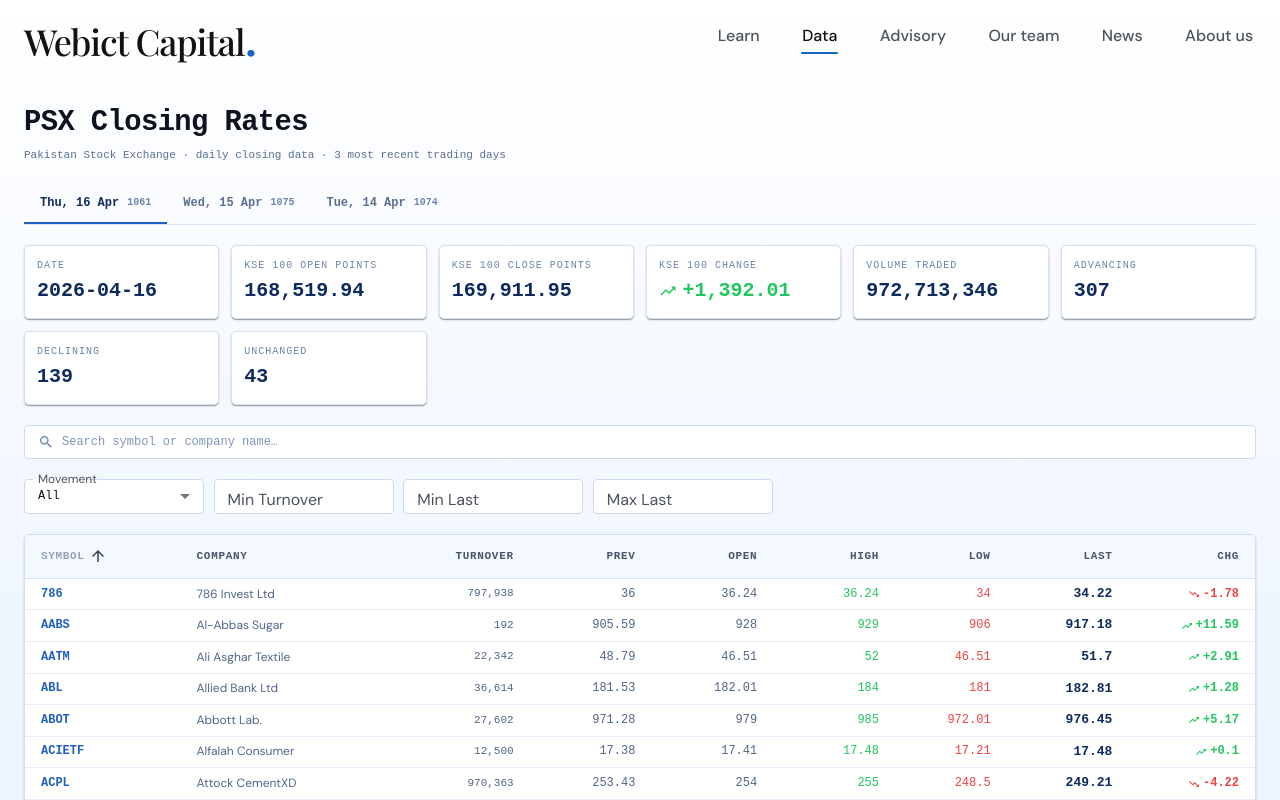
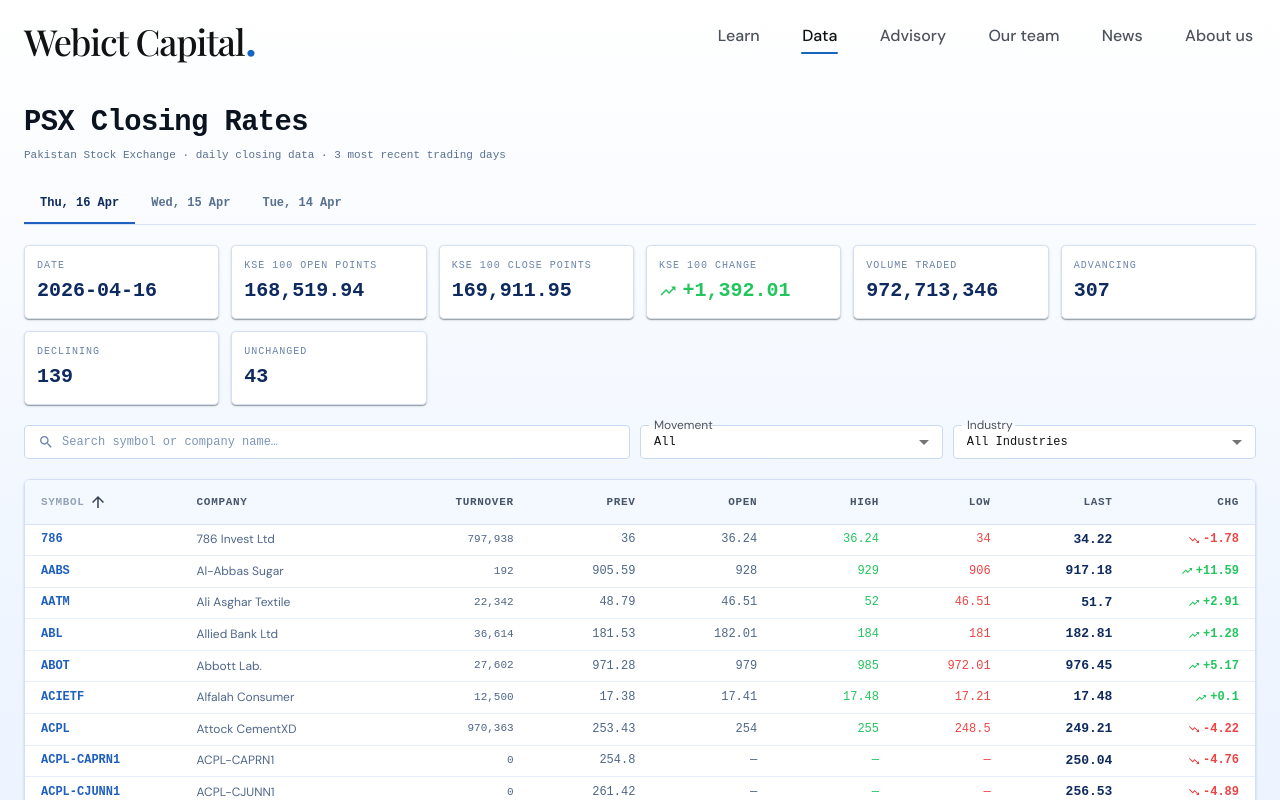
Before and after one commit to mhamzaanis/WebictCapital, a React (Vite) app: page /data in a window 1280 px wide. Shown: the top 800 px of the page. Built offline with nearby package versions, Linux system fonts and the light colour scheme; a web font is replaced by a local one.

Commit message:
refactor: Enhance DataPage with section and industry filters for improved stock data management

```diff
--- a/src/components/pages/DataPage.tsx
+++ b/src/components/pages/DataPage.tsx
@@ -30,6 +30,8 @@ import { useEffect, useMemo, useState, type ReactNode, type SyntheticEvent } fro
 type PsxStock = {
 	symbol: string
 	company: string
+	section: string | null
+	industry: string | null
 	turnover: string | number | null
 	prev_rate: string | number | null
 	open: string | number | null
@@ -58,6 +60,9 @@ type PsxData = {
 type RawPsxStock = {
 	symbol: string
 	company: string
+	section?: string | null
+	industry?: string | null
+	sector?: string | null
 	turnover?: string | number | null
 	prev_rate?: string | number | null
 	open?: string | number | null
@@ -134,9 +139,14 @@ function changeSign(change: string | number | null | undefined): string {
 }
 
 function normalizeStock(stock: RawPsxStock): PsxStock {
+	const section = stock.section ?? stock.sector ?? null
+	const industry = stock.industry ?? section
+
 	return {
 		symbol: stock.symbol,
 		company: stock.company,
+		section,
+		industry,
 		turnover: stock.turnover ?? null,
 		prev_rate: stock.prev_rate ?? null,
 		open: stock.open ?? stock.open_rate ?? null,
@@ -212,9 +222,11 @@ export function DataPage() {
 	const [sortKey, setSortKey] = useState<SortKey>('symbol')
 	const [sortDir, setSortDir] = useState<SortDir>('asc')
 	const [movementFilter, setMovementFilter] = useState<MovementFilter>('all')
-	const [minTurnover, setMinTurnover] = useState('')
-	const [minLastRate, setMinLastRate] = useState('')
-	const [maxLastRate, setMaxLastRate] = useState('')
+	// const [sectionFilter, setSectionFilter] = useState('all')
+	const [industryFilter, setIndustryFilter] = useState('all')
+	// const [minTurnover, setMinTurnover] = useState('')
+	// const [minLastRate, setMinLastRate] = useState('')
+	// const [maxLastRate, setMaxLastRate] = useState('')
 	const [page, setPage] = useState(0)
 	const [rowsPerPage, setRowsPerPage] = useState(25)
 
@@ -249,9 +261,11 @@ export function DataPage() {
 		setSortKey('symbol')
 		setSortDir('asc')
 		setMovementFilter('all')
-		setMinTurnover('')
-		setMinLastRate('')
-		setMaxLastRate('')
+		// setSectionFilter('all')
+		setIndustryFilter('all')
+		// setMinTurnover('')
+		// setMinLastRate('')
+		// setMaxLastRate('')
 		setPage(0)
 	}
 
@@ -267,11 +281,16 @@ export function DataPage() {
 	const activeData = slotData[activeTab]
 	const stocks = activeData?.stocks ?? []
 
+	const industryOptions = useMemo(
+		() => Array.from(new Set(stocks.map((s) => s.industry).filter((s): s is string => Boolean(s)))).sort(),
+		[stocks],
+	)
+
 	const displayedStocks = useMemo(() => {
 		const q = search.trim().toLowerCase()
-		const minTurnoverNum = minTurnover.trim() === '' ? NaN : parseFloat(minTurnover)
-		const minLastNum = minLastRate.trim() === '' ? NaN : parseFloat(minLastRate)
-		const maxLastNum = maxLastRate.trim() === '' ? NaN : parseFloat(maxLastRate)
+		// const minTurnoverNum = minTurnover.trim() === '' ? NaN : parseFloat(minTurnover)
+		// const minLastNum = minLastRate.trim() === '' ? NaN : parseFloat(minLastRate)
+		// const maxLastNum = maxLastRate.trim() === '' ? NaN : parseFloat(maxLastRate)
 
 		const filtered = q
 			? stocks.filter((s) => s.symbol.toLowerCase().includes(q) || s.company.toLowerCase().includes(q))
@@ -285,13 +304,19 @@ export function DataPage() {
 			return !isNaN(chg) && chg === 0
 		})
 
-		const filteredByRange = filteredByMovement.filter((s) => {
+		const filteredByMeta = filteredByMovement.filter((s) => {
+			// if (sectionFilter !== 'all' && s.section !== sectionFilter) return false
+			if (industryFilter !== 'all' && s.industry !== industryFilter) return false
+			return true
+		})
+
+		const filteredByRange = filteredByMeta.filter((s) => {
 			const turnover = toNum(s.turnover)
 			const last = toNum(s.last_rate)
 
-			if (!isNaN(minTurnoverNum) && !isNaN(turnover) && turnover < minTurnoverNum) return false
-			if (!isNaN(minLastNum) && !isNaN(last) && last < minLastNum) return false
-			if (!isNaN(maxLastNum) && !isNaN(last) && last > maxLastNum) return false
+			// if (!isNaN(minTurnoverNum) && !isNaN(turnover) && turnover < minTurnoverNum) return false
+			// if (!isNaN(minLastNum) && !isNaN(last) && last < minLastNum) return false
+			// if (!isNaN(maxLastNum) && !isNaN(last) && last > maxLastNum) return false
 			return true
 		})
 
@@ -299,7 +324,7 @@ export function DataPage() {
 			const cmp = compareCells(a, b, sortKey)
 			return sortDir === 'asc' ? cmp : -cmp
 		})
-	}, [stocks, search, sortKey, sortDir, movementFilter, minTurnover, minLastRate, maxLastRate])
+	}, [stocks, search, sortKey, sortDir, movementFilter, industryFilter, ])
 
 	const pagedStocks = useMemo(() => {
 		const start = page * rowsPerPage
@@ -308,7 +333,7 @@ export function DataPage() {
 
 	useEffect(() => {
 		setPage(0)
-	}, [search, movementFilter, minTurnover, minLastRate, maxLastRate, rowsPerPage, activeTab])
+	}, [search, movementFilter, industryFilter, rowsPerPage, activeTab])
 
 	const stats = useMemo(() => {
 		const market = activeData?.market
@@ -460,18 +485,7 @@ export function DataPage() {
 												{status === 'loading' && (
 													<CircularProgress size={10} sx={{ color: '#6b84aa' }} />
 												)}
-												{status === 'ok' && d && (
-													<Box
-														component="span"
-														sx={{
-															fontSize: 10,
-															color: '#6b84aa',
-															fontFamily: MONO,
-														}}
-													>
-														{d.total_stocks}
-													</Box>
-												)}
+
 												{status === 'error' && (
 													<Box component="span" sx={{ fontSize: 10, color: '#ef4444' }}>
 														✕
@@ -565,7 +579,8 @@ export function DataPage() {
 								))}
 							</Box>
 
-							{/* ── Search ── */}
+							{/* ── Filters ── */}
+							<Stack direction={{ xs: 'column', md: 'row' }} spacing={1.2}>
 								<TextField
 									placeholder="Search symbol or company name…"
 									value={search}
@@ -582,6 +597,7 @@ export function DataPage() {
 										},
 									}}
 									sx={{
+										width: { xs: '100%', md: '50%' },
 										'& .MuiOutlinedInput-root': {
 											bgcolor: '#ffffff',
 											color: '#253750',
@@ -596,7 +612,6 @@ export function DataPage() {
 									}}
 								/>
 
-							<Stack direction={{ xs: 'column', md: 'row' }} spacing={1.2}>
 								<TextField
 									select
 									size="small"
@@ -605,7 +620,7 @@ export function DataPage() {
 									onChange={(e) => setMovementFilter(e.target.value as MovementFilter)}
 									slotProps={{ select: { native: true } }}
 									sx={{
-										minWidth: { xs: '100%', md: 180 },
+										width: { xs: '100%', md: '25%' },
 										'& .MuiOutlinedInput-root': {
 											bgcolor: '#ffffff',
 											fontFamily: MONO,
@@ -623,13 +638,14 @@ export function DataPage() {
 								</TextField>
 
 								<TextField
+									select
 									size="small"
-									label="Min Turnover"
-									type="number"
-									value={minTurnover}
-									onChange={(e) => setMinTurnover(e.target.value)}
+									label="Industry"
+									value={industryFilter}
+									onChange={(e) => setIndustryFilter(e.target.value)}
+									slotProps={{ select: { native: true } }}
 									sx={{
-										minWidth: { xs: '100%', md: 160 },
+										width: { xs: '100%', md: '25%' },
 										'& .MuiOutlinedInput-root': {
 											bgcolor: '#ffffff',
 											fontFamily: MONO,
@@ -639,45 +655,14 @@ export function DataPage() {
 											'&.Mui-focused fieldset': { borderColor: '#1f5fbf' },
 										},
 									}}
-								/>
+								>
+									<option value="all">All Industries</option>
+									{industryOptions.map((industry) => (
+										<option key={industry} value={industry}>{industry}</option>
+									))}
+								</TextField>
 
-								<TextField
-									size="small"
-									label="Min Last"
-									type="number"
-									value={minLastRate}
-									onChange={(e) => setMinLastRate(e.target.value)}
-									sx={{
-										minWidth: { xs: '100%', md: 130 },
-										'& .MuiOutlinedInput-root': {
-											bgcolor: '#ffffff',
-											fontFamily: MONO,
-											fontSize: 12,
-											'& fieldset': { borderColor: '#c9d9f2' },
-											'&:hover fieldset': { borderColor: '#87a6d3' },
-											'&.Mui-focused fieldset': { borderColor: '#1f5fbf' },
-										},
-									}}
-								/>
 
-								<TextField
-									size="small"
-									label="Max Last"
-									type="number"
-									value={maxLastRate}
-									onChange={(e) => setMaxLastRate(e.target.value)}
-									sx={{
-										minWidth: { xs: '100%', md: 130 },
-										'& .MuiOutlinedInput-root': {
-											bgcolor: '#ffffff',
-											fontFamily: MONO,
-											fontSize: 12,
-											'& fieldset': { borderColor: '#c9d9f2' },
-											'&:hover fieldset': { borderColor: '#87a6d3' },
-											'&.Mui-focused fieldset': { borderColor: '#1f5fbf' },
-										},
-									}}
-								/>
 							</Stack>
 
 							{search && (
```
Lines whose indentation alone changed are shown as unchanged.
